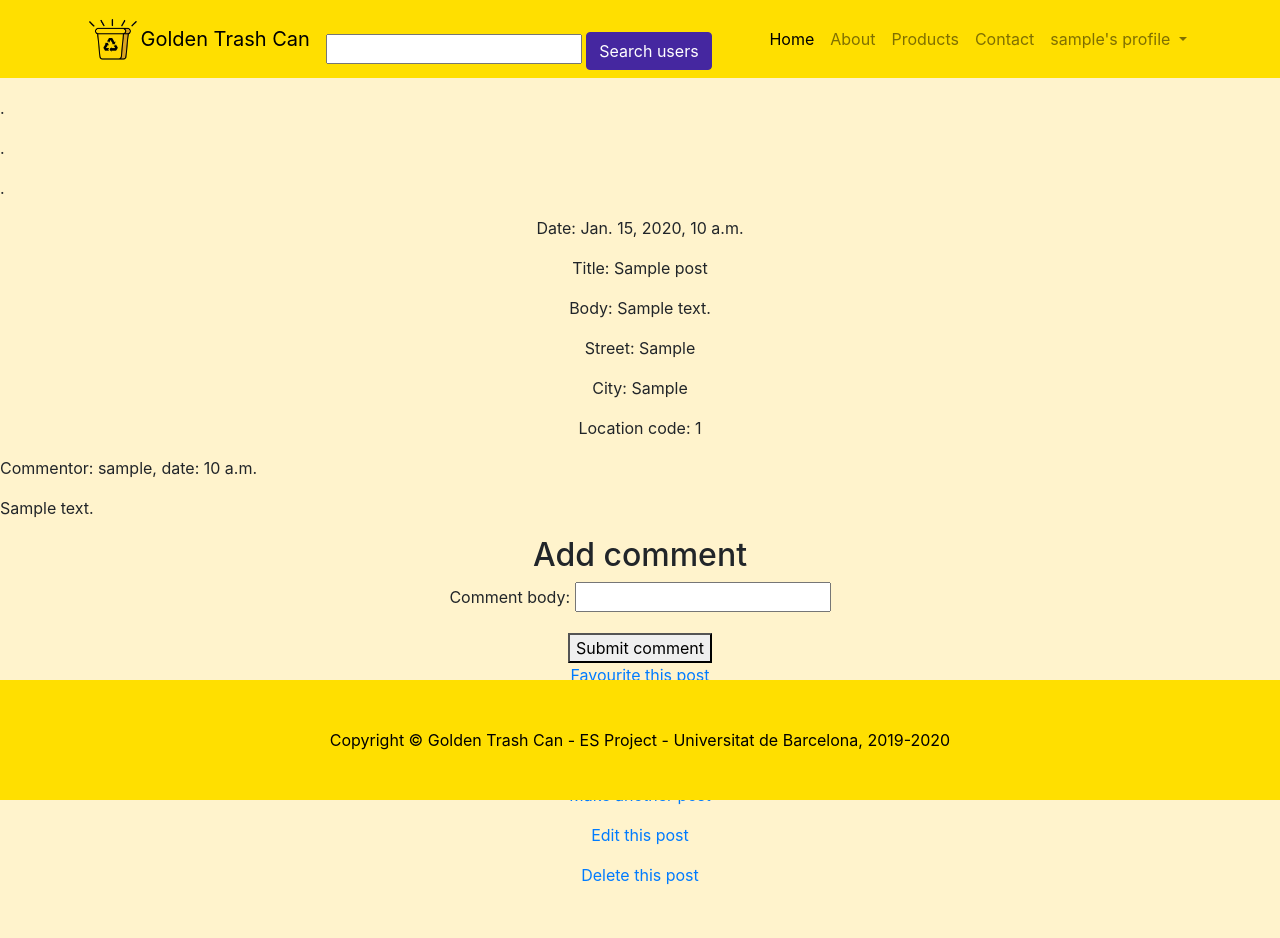
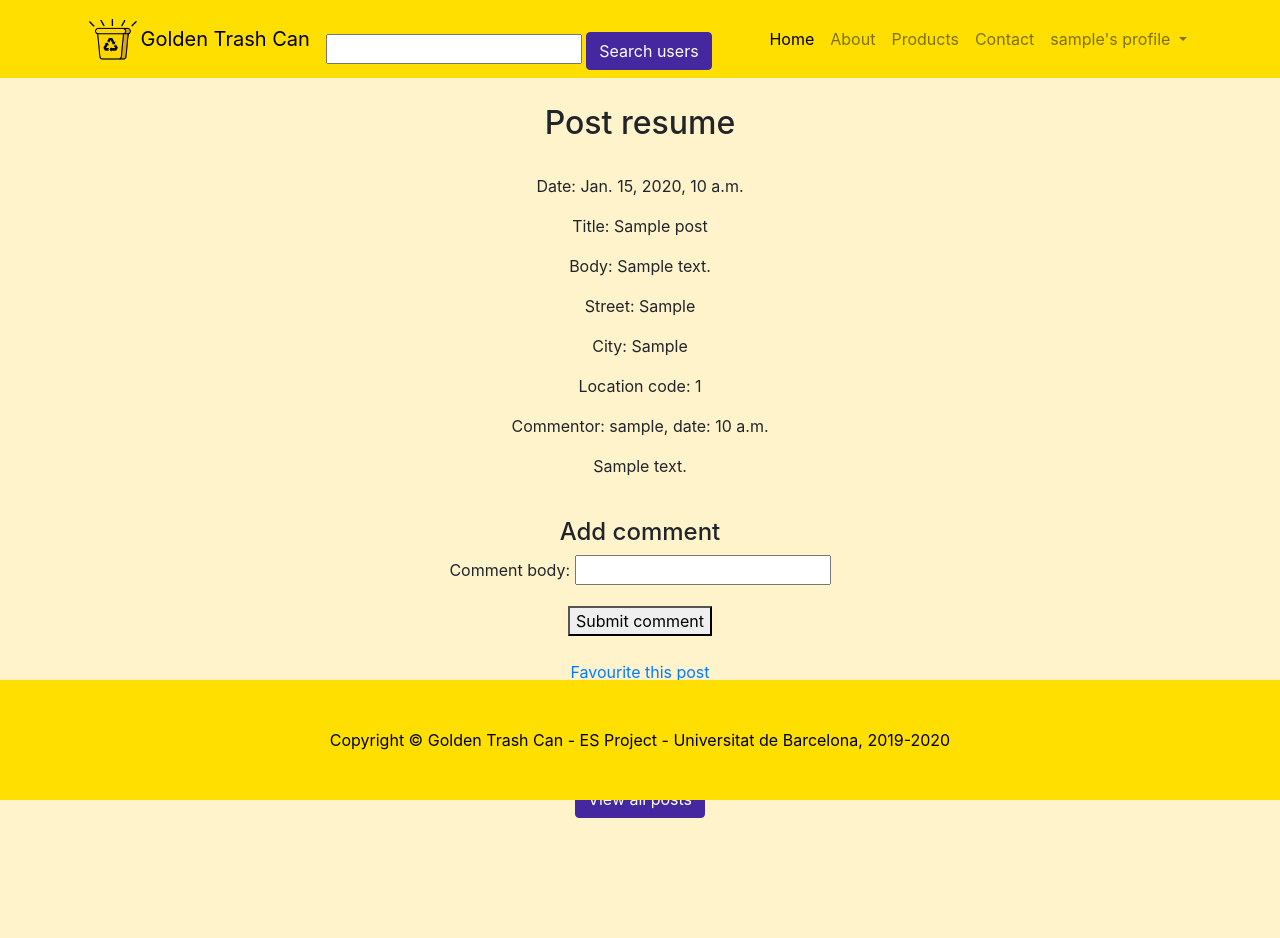
Before and after one commit to UB-ES-19/B5-Vibbo, a Django app: page /vibbo/post/1/ in a window 1280 px wide. Before the commit the page ends 885 px from the top, so only its background shows below. Run offline with Django 3.2, Linux system fonts and the light colour scheme; a user stored in the database is signed in; tables that the repository leaves empty hold one stand-in row (values such as "Sample post"); some libraries are stand-ins or nearby versions.

Commit message:
Layout
Scrollable pages, post_pages layout

```diff
--- a/vibbo/static/css/shop-homepage.css
+++ b/vibbo/static/css/shop-homepage.css
@@ -3,8 +3,11 @@
  * Copyright 2013-2019 Start Bootstrap
  * Licensed under MIT (https://github.com/BlackrockDigital/startbootstrap-shop-homepage/blob/master/LICENSE)
  */
+html { overflow-y: scroll; }
+
 body {
-  padding-top: 56px;
+  padding-top: 80px;
+  padding-bottom: 120px;
 }
 
 footer {
--- a/vibbo/templates/vibbo/post_page.html
+++ b/vibbo/templates/vibbo/post_page.html
@@ -4,34 +4,45 @@
 
 {% block content %}
 {% if user.is_authenticated %}
-<p>.</p>
-<p>.</p>
-<p>.</p>
-<p>.</p>
-<p style="text-align: center">Date: {{ post.date }}, {{ post.time }}</p>
-<p style="text-align: center">Title: {{ post.title }}</p>
-<p style="text-align: center">Body: {{ post.body }}</p>
-<p style="text-align: center">Street: {{ post.street }}</p>
-<p style="text-align: center">City: {{ post.city }}</p>
-<p style="text-align: center">Location code: {{ post.location_code }}</p>
+
+<br/>
+<div class="text-center">
+    <h2>Post resume</h2>
+    <br/>
+    <p>Date: {{ post.date }}, {{ post.time }}</p>
+    <p>Title: {{ post.title }}</p>
+    <p>Body: {{ post.body }}</p>
+    <p>Street: {{ post.street }}</p>
+    <p>City: {{ post.city }}</p>
+    <p>Location code: {{ post.location_code }}</p>
         {% for comment in comments %}
         <p>Commentor: {{ comment.user }}, date: {{ comment.date }} </p>
         <p>{{ comment.comment_body }}</p>
         {% endfor %}
-    <h2 class="text-center">Add comment</h2>
+
+        <br/>
+        <h4>Add comment</h4>
       <form method="post">
         {% csrf_token %}
         {{ form.as_p }}
         <button type="submit">Submit comment</button>
+      </form>
+
+    <br/>
+    <a href="{% url 'favourite_post' pk=post.pk %}">Favourite this post</a><br/>
+    <a href="{% url 'newpost' %}">Make another post</a><br/>
+    <a href="{% url 'editpost' pk=post.pk %}">Edit this post</a><br/>
+    <a href="{% url 'delete_post' pk=post.pk %}">Delete this post</a><br/>
 
 
-<p><a href="{% url 'favourite_post' pk=post.pk %}">Favourite this post</a></p>
-
-<p><a href="{% url 'home' %}">Back home</a></p>
-<p><a href="{% url 'all_posts' %}">View all posts</a></p>
-<p><a href="{% url 'newpost' %}">Make another post</a></p>
-<p><a href="{% url 'editpost' pk=post.pk %}">Edit this post</a></p>
-<p><a href="{% url 'delete_post' pk=post.pk %}">Delete this post</a></p>
+    <br/>
+        <button id="all_posts_button" class="btn btn-secondary" >View all posts</button>
+                  <script type="text/javascript">
+                      document.getElementById("all_posts_button").onclick = function () {
+                          location.href = "{% url 'all_posts' %}";
+                      };
+                  </script>
+</div>
 {% endif %}
 {% endblock %}
 
```
Lines whose indentation alone changed are shown as unchanged.
